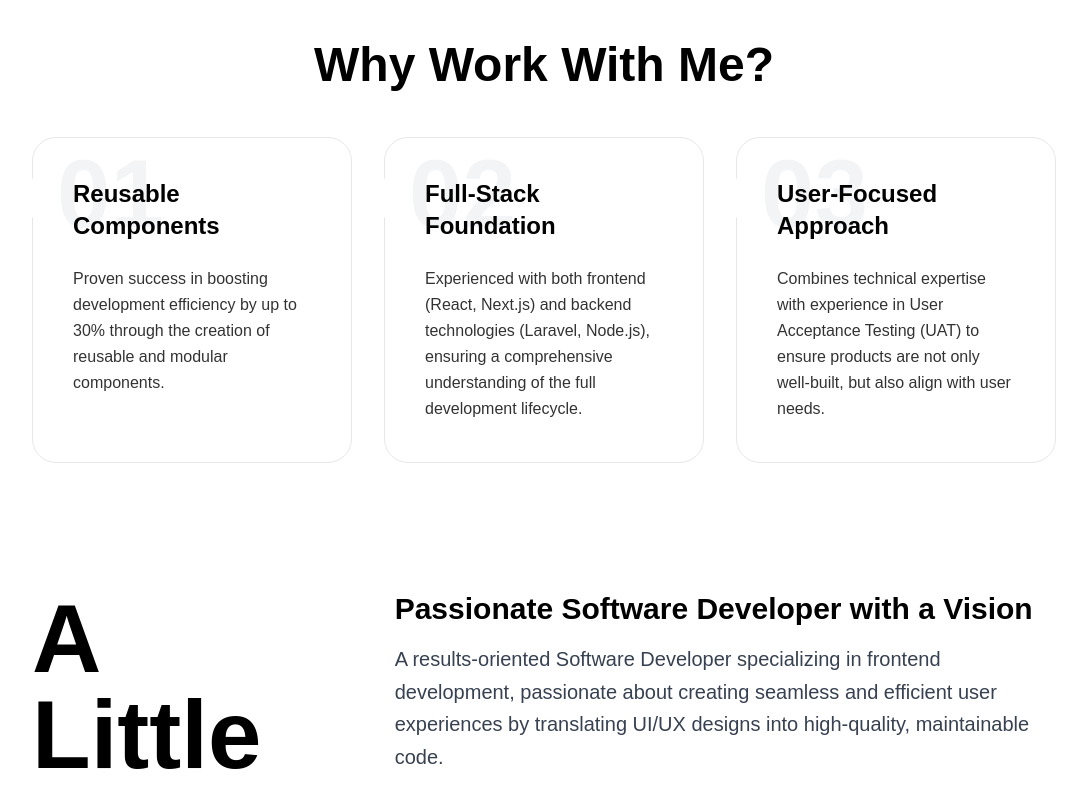
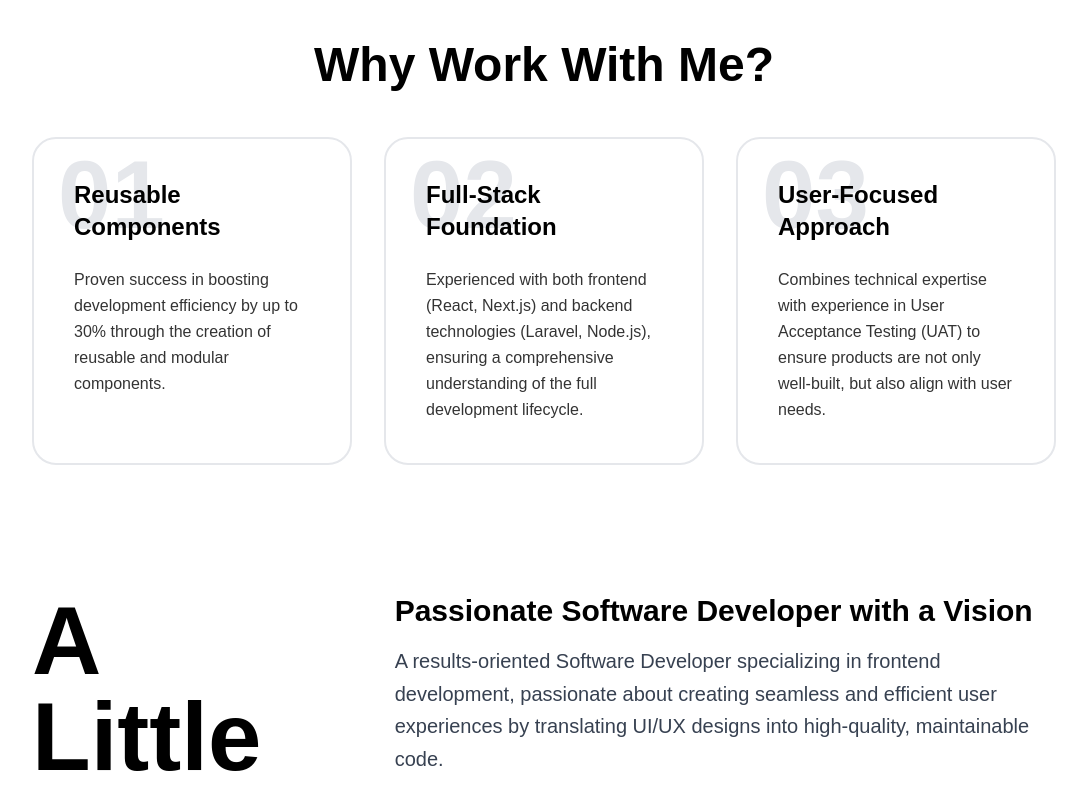
Before and after one commit to ahmdhzq/portfolio, a React (Create React App) app: page / in a window 1280 px wide. Shown: the part 880-1673 px from the top of the page, without its empty margins (96-1183 px from the left). Built offline with nearby package versions, Linux system fonts and the light colour scheme.

Commit message:
adjust: Featured Card

```diff
--- a/src/components/AboutMe.js
+++ b/src/components/AboutMe.js
@@ -11,19 +11,19 @@ const StatItem = ({ icon, value, label, isBlack = false }) => {
                 <svg
                     viewBox="0 0 258 140"
                     className={`absolute inset-0 w-full h-full
-                        ${isBlack ? 'fill-bg-card stroke-border-color' : 'fill-white stroke-border-color'}`
+                        ${isBlack ? 'fill-bg-card stroke-border-color' : 'fill-none stroke-border-color'}`
                     }
                     xmlns="http://www.w3.org/2000/svg"
                 >
                     <path d="M47 25V21C47 9.95431 55.9543 1 67 1H237.5C248.546 1 257.5 9.95431 257.5 21V119C257.5 130.046 248.546 139 237.5 139H21C9.95431 139 1.00001 130.046 1.00001 119L1 65C1 53.9543 9.95431 45 21 45H27C38.0457 45 47 36.0457 47 25Z" />
                 </svg>
 
-                <div className='absolute top-9 left-3 z-20 text-bg-card'>
+                <div className='absolute top-6 left-1 md:top-9 md:left-3 z-20 text-bg-card'>
                     {icon}
                 </div>
 
                 <div className="relative z-10 h-full w-full flex flex-col items-center justify-center text-center">
-                    <p className={`text-5xl font-extrabold
+                    <p className={`text-3xl md:text-5xl font-extrabold
                         ${isBlack ? 'text-text-light' : 'text-gray-800'}`
                     }>
                         {value}
--- a/src/components/FeaturedCard.js
+++ b/src/components/FeaturedCard.js
@@ -1,18 +1,11 @@
-// src/components/FeatureCard.js
-
 import React from 'react';
 import styled from 'styled-components';
 
-// 1. Kita buat 'CardWrapper' menggunakan styled-components
 const CardWrapper = styled.div`
   position: relative;
-  padding: 2.5rem; // 40px
-  border-radius: 1.5rem; // 24px
-  background-color: ${props => props.theme === 'light' ? '#FFFFFF' : 'var(--bg-dark)'};
-  border: 1px solid ${props => props.theme === 'light' ? '#E5E7EB' : 'var(--border-color)'};
-  color: ${props => props.theme === 'light' ? 'var(--text-dark)' : 'var(--text-light)'};
+  padding: 2.5rem;
+  border-radius: 1.5rem;
 
-  /* 2. Ini adalah bagian untuk membuat segitiga 'callout' */
   &::after {
     content: '';
     position: absolute;
@@ -21,23 +14,14 @@ const CardWrapper = styled.div`
     top: 40px;
     border-top: 20px solid transparent;
     border-bottom: 20px solid transparent;
-
-    /* 3. Logika untuk menentukan arah dan warna segitiga */
-    ${props => props.direction === 'left' ? `
-      left: -20px;
-      border-right: 20px solid ${props.theme === 'light' ? '#FFFFFF' : 'var(--bg-dark)'};
-    ` : `
-      right: -20px;
-      border-left: 20px solid ${props.theme === 'light' ? '#FFFFFF' : 'var(--bg-dark)'};
-    `}
   }
 `;
 
-const FeatureCard = ({ number, title, children, theme = 'light', direction = 'left' }) => {
+const FeatureCard = ({ number, title, children,}) => {
     return (
-        <CardWrapper theme={theme} direction={direction}>
+        <CardWrapper className='border-2'>
             <div className="relative">
-                <span className={`absolute -top-8 -left-4 text-8xl font-extrabold z-0 ${theme === 'light' ? 'text-gray-100' : 'text-gray-800/50'}`}>
+                <span className="absolute -top-8 -left-4 text-8xl font-extrabold z-0 text-gray-200">
                     {number}
                 </span>
 
```
